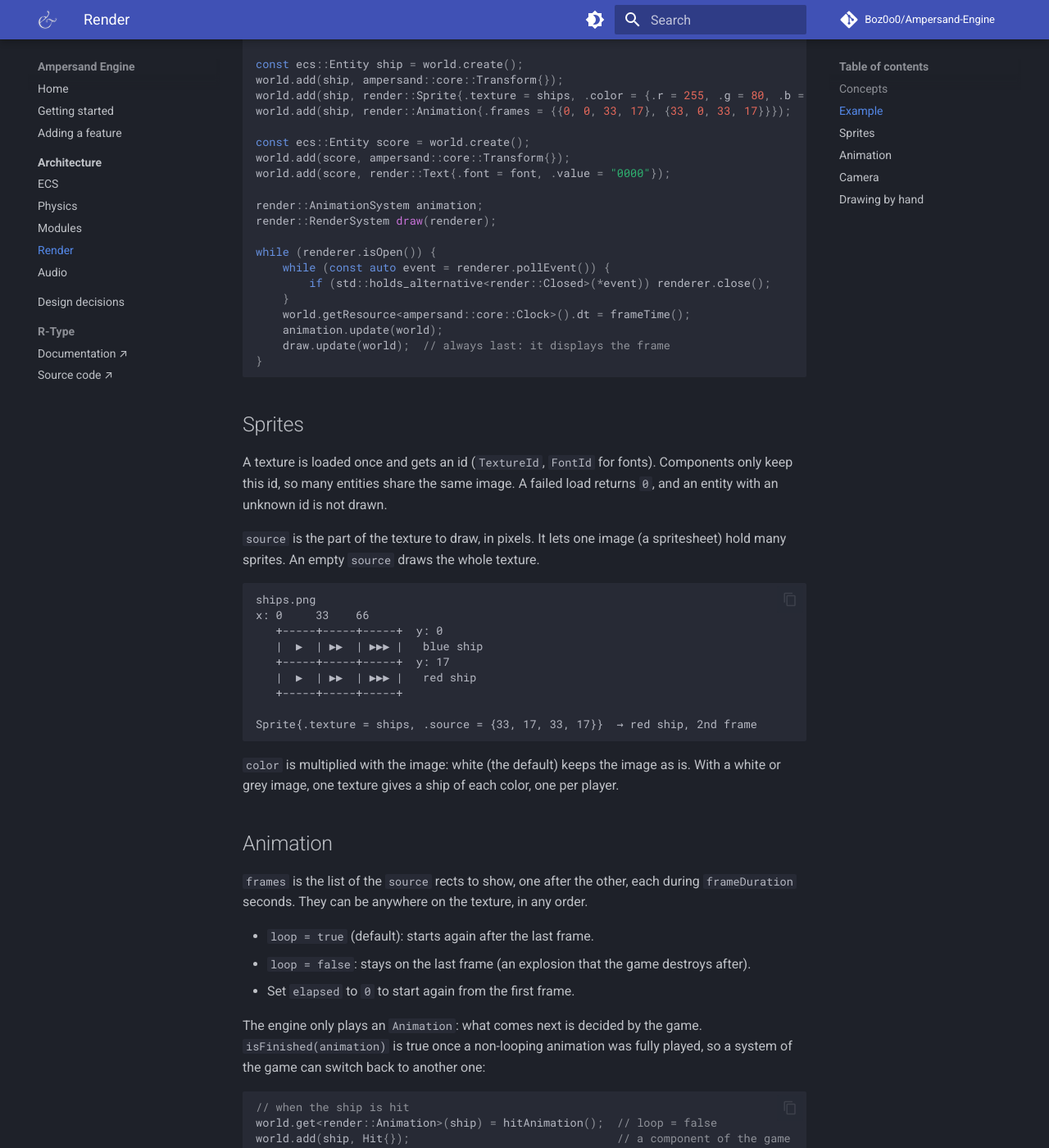
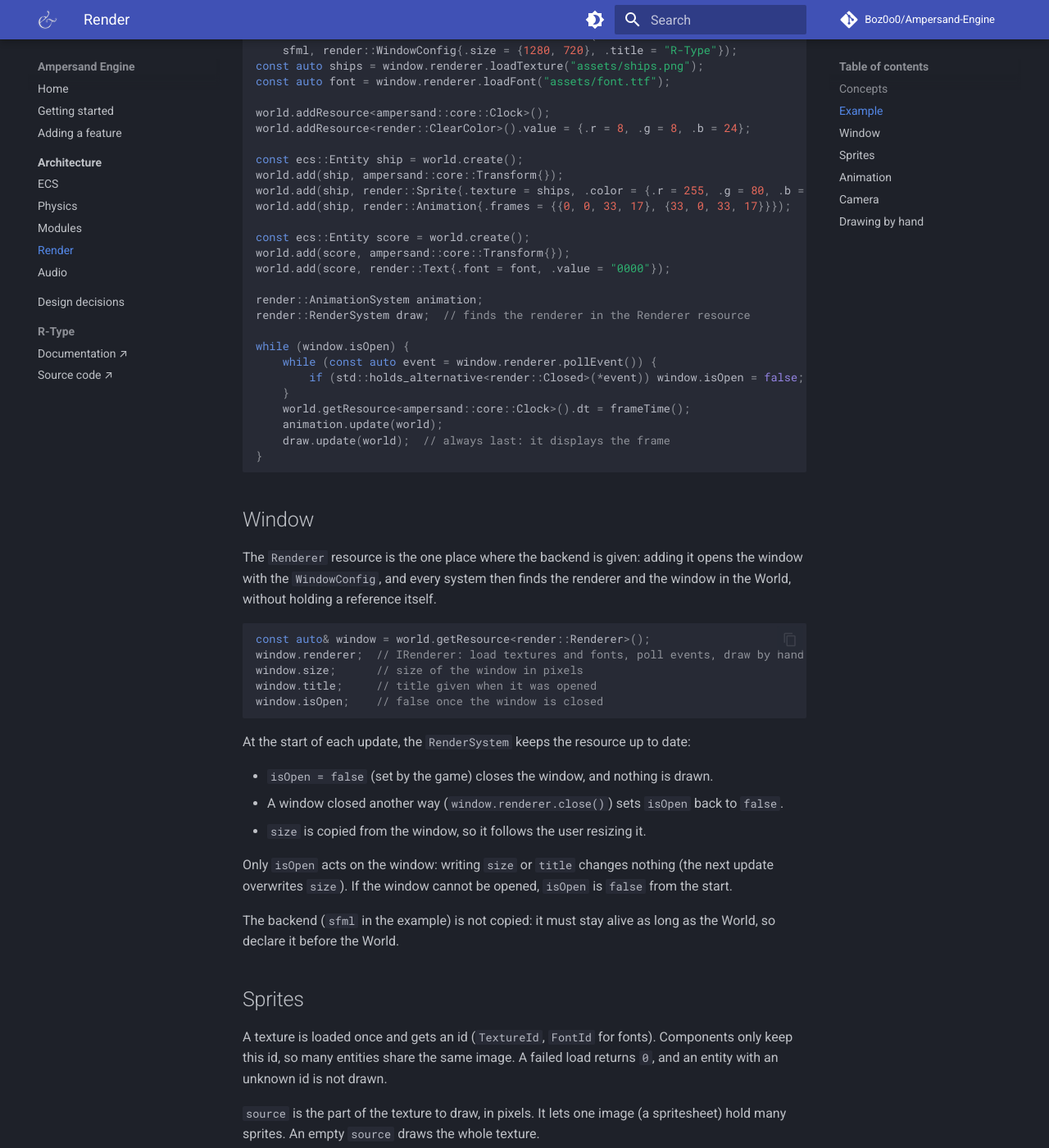
Before and after one commit to Boz0o0/Ampersand-Engine, an MkDocs documentation site: the page built from docs/mkdocs/architecture/rendering.md, in a window 1280 px wide and 1400 px high, scrolled down 1150 px. Shown: the whole window at 82% size. Built offline with MkDocs 1.6.1 and Material for MkDocs 9.7.7, drawn with Linux system fonts in a browser that asks for light colours; comment, search, counter and statistics services are not loaded; some of the changed text lies outside the part shown.

Commit message:
fix(engine-render): addition of a Renderer ressource

````diff
--- a/docs/mkdocs/architecture/rendering.md
+++ b/docs/mkdocs/architecture/rendering.md
@@ -1,9 +1,9 @@
 # Render
 
 The render module draws the entities in a window. The game only adds
-components: the `RenderSystem` draws them through an `IRenderer`
-(`SfmlRenderer` here), so the game never calls SFML itself. The server does not
-need this module.
+components: the `RenderSystem` draws them through the `IRenderer` stored in the
+`Renderer` resource (`SfmlRenderer` here), so the game never calls SFML itself.
+The server does not need this module.
 
 ## Concepts
 
@@ -12,6 +12,7 @@ need this module.
 | `Sprite`          | component | image to draw: `texture`, `source` (part of the texture), `color` (tint)      |
 | `Text`            | component | text to draw: `font`, `value`, `size`, `color`                                |
 | `Animation`       | component | list of frames played on the `Sprite`, `isFinished` (see [Animation](#animation)) |
+| `Renderer`        | resource  | the `IRenderer` and its window: `size`, `title`, `isOpen` (see [Window](#window)) |
 | `Clock`           | resource  | `dt` of the frame in seconds, filled by the game (from `core`)                |
 | `Camera`          | resource  | part of the world shown in the window (see [Camera](#camera)), optional       |
 | `ClearColor`      | resource  | background color of the window, optional (black without it)                  |
@@ -20,8 +21,8 @@ need this module.
 | `IRenderer`       | interface | the window: open, events, load textures and fonts, draw (`SfmlRenderer`)     |
 
 The systems only use the entities that also have a `Transform` (and a `Sprite`
-for the `AnimationSystem`). The `AnimationSystem` throws `ResourceNotFound`
-without a `Clock`.
+for the `AnimationSystem`). The `RenderSystem` throws `ResourceNotFound`
+without a `Renderer`, and the `AnimationSystem` without a `Clock`.
 
 The `z` of the `Transform` is the draw order: the bigger `z` is drawn on top.
 
@@ -30,10 +31,11 @@ The `z` of the `Transform` is the draw order: the bigger `z` is drawn on top.
 ```cpp
 namespace render = ampersand::render;
 
-render::SfmlRenderer renderer;
-renderer.open({.size = {1280, 720}, .title = "R-Type"});
-const auto ships = renderer.loadTexture("assets/ships.png");
-const auto font = renderer.loadFont("assets/font.ttf");
+render::SfmlRenderer sfml;  // the only line that names the backend
+auto& window = world.addResource<render::Renderer>(
+    sfml, render::WindowConfig{.size = {1280, 720}, .title = "R-Type"});
+const auto ships = window.renderer.loadTexture("assets/ships.png");
+const auto font = window.renderer.loadFont("assets/font.ttf");
 
 world.addResource<ampersand::core::Clock>();
 world.addResource<render::ClearColor>().value = {.r = 8, .g = 8, .b = 24};
@@ -48,17 +50,45 @@ world.add(score, ampersand::core::Transform{});
 world.add(score, render::Text{.font = font, .value = "0000"});
 
 render::AnimationSystem animation;
-render::RenderSystem draw(renderer);
+render::RenderSystem draw;  // finds the renderer in the Renderer resource
 
-while (renderer.isOpen()) {
-    while (const auto event = renderer.pollEvent()) {
-        if (std::holds_alternative<render::Closed>(*event)) renderer.close();
+while (window.isOpen) {
+    while (const auto event = window.renderer.pollEvent()) {
+        if (std::holds_alternative<render::Closed>(*event)) window.isOpen = false;
     }
     world.getResource<ampersand::core::Clock>().dt = frameTime();
     animation.update(world);
     draw.update(world);  // always last: it displays the frame
 }
 ```
+
+## Window
+
+The `Renderer` resource is the one place where the backend is given: adding it
+opens the window with the `WindowConfig`, and every system then finds the
+renderer and the window in the World, without holding a reference itself.
+
+```cpp
+const auto& window = world.getResource<render::Renderer>();
+window.renderer;  // IRenderer: load textures and fonts, poll events, draw by hand
+window.size;      // size of the window in pixels
+window.title;     // title given when it was opened
+window.isOpen;    // false once the window is closed
+```
+
+At the start of each update, the `RenderSystem` keeps the resource up to date:
+
+- `isOpen = false` (set by the game) closes the window, and nothing is drawn.
+- A window closed another way (`window.renderer.close()`) sets `isOpen` back to
+  `false`.
+- `size` is copied from the window, so it follows the user resizing it.
+
+Only `isOpen` acts on the window: writing `size` or `title` changes nothing
+(the next update overwrites `size`). If the window cannot be opened, `isOpen`
+is `false` from the start.
+
+The backend (`sfml` in the example) is not copied: it must stay alive as long
+as the World, so declare it before the World.
 
 ## Sprites
 
@@ -135,7 +165,8 @@ window does not have the same ratio as `size`, the image is stretched.
 
 ## Drawing by hand
 
-`IRenderer` can also draw without the ECS: `beginFrame`, then `draw` (with a
-`Sprite`, a `Text` or a `Rectangle`, `Circle` or `Line`), then `endFrame`. The
+`IRenderer` (`window.renderer`) can also draw without the ECS: `beginFrame`,
+then `draw` (with a `Sprite`, a `Text` or a `Rectangle`, `Circle` or `Line`),
+then `endFrame`. The
 `RenderSystem` already does `beginFrame` and `endFrame`, so use one or the
 other, not both in the same frame.
````
Also changed, not shown: docs/mkdocs/architecture/audio.md (+16 -9 lines), 10 other files.
